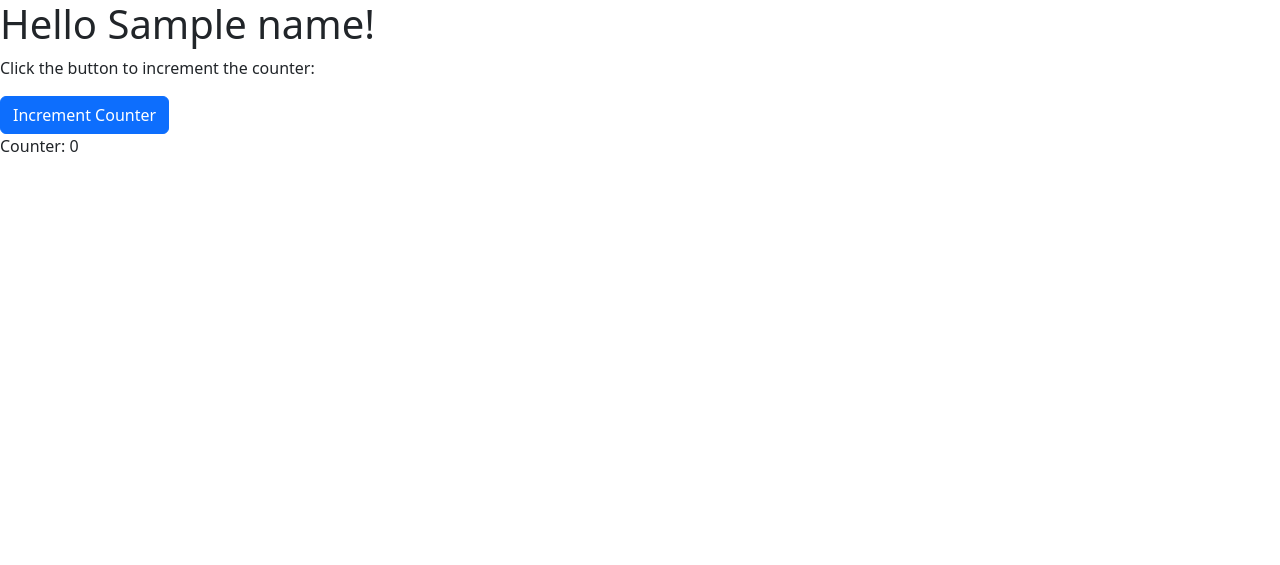
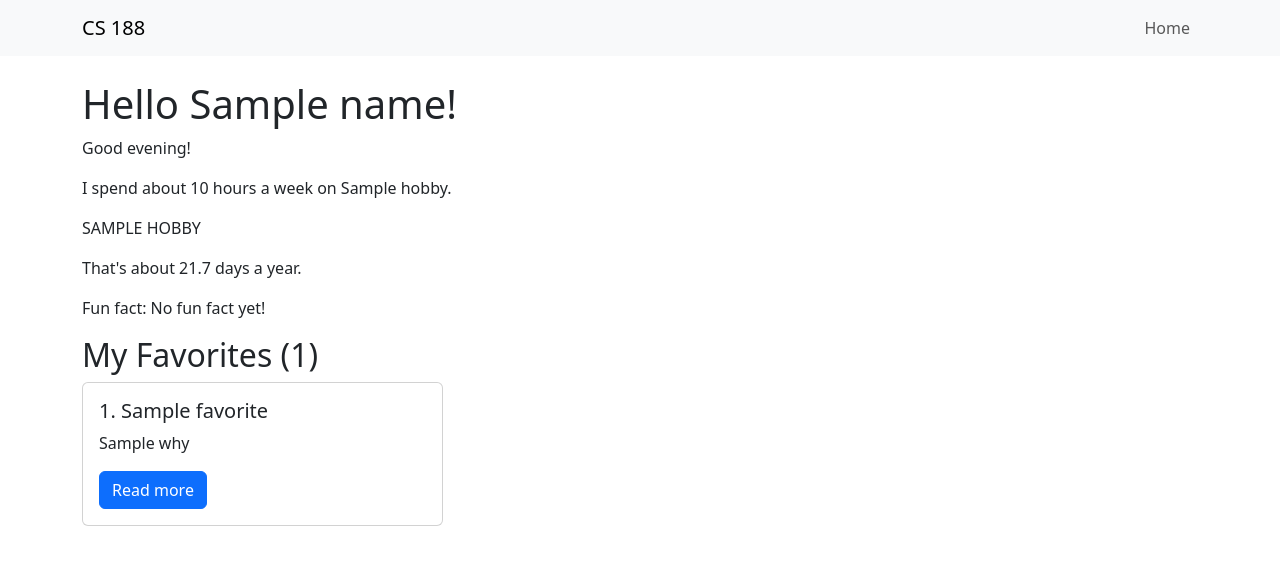
Before and after one commit to Carsonblaker/azure-web-app, a Flask app: template src/azure_web_app/templates/index.html in a window 1280 px wide. Shown: the top 565 px of the page. Run offline with Flask 3, Linux system fonts and the light colour scheme; the template is opened without the code that fills it: most values are stand-ins (such as "Sample title", 1, 10 or a date in 2020); some libraries are stand-ins or nearby versions.

Commit message:
finished Assignment part 1

```diff
--- a/src/azure_web_app/app.py
+++ b/src/azure_web_app/app.py
@@ -1,6 +1,14 @@
 from flask import Flask, render_template
+from datetime import datetime
+from flask import Flask, render_template
+from flask import Flask, abort, render_template
 
-
+FAVORITES = [
+    {"id": 1, "Music": "FAVORITE #1", "why": "How I relax"},
+    {"id": 2, "Videogames": "FAVORITE #2", "why": "Play with friends"},
+    {"id": 3, "Travel": "FAVORITE #3", "why": "Can explore and learn about new cultures"},
+    {"id": 4, "Food": "FAVORITE #4", "why": "I love to eat"},
+]
 def create_app():
     app = Flask(__name__)
     setup_routes(app)
@@ -8,11 +16,26 @@ def create_app():
 
 
 def index():
-    return render_template("index.html", name="Flask Bootstrap5")
+    return render_template(
+        "index.html",
+        name="Carson Blaker",
+        hobby="Weight lifting",
+        hours_per_week=30,  # roughly how many hours a week you spend on it
+        fun_fact="I can bench press 225 pounds!",  # a fun fact about yourself
+        hour=datetime.now().hour,
+        show_counter=True,
+        favorites=FAVORITES,
+    )
 
+def favorite_detail(favorite_id: int):
+    for favorite in FAVORITES:
+        if favorite["id"] == favorite_id:
+            return render_template("favorite.html", favorite=favorite)
+    abort(404)
 
 def setup_routes(app):
     app.route("/")(index)
+    app.route("/favorites/<int:favorite_id>")(favorite_detail)
 
 
 def run_app(debug: bool = True) -> None:
--- /dev/null
+++ b/src/azure_web_app/templates/base.html
@@ -0,0 +1,35 @@
+<!DOCTYPE html>
+<html lang="en">
+  <head>
+    <meta charset="utf-8" />
+    <meta name="viewport" content="width=device-width, initial-scale=1" />
+    <title>{% block title %}My App{% endblock %}</title>
+    <link
+      href="https://cdn.jsdelivr.net/npm/bootstrap@5.3.3/dist/css/bootstrap.min.css"
+      rel="stylesheet"
+      integrity="sha384-QWTKZyjpPEjISv5WaRU9OFeRpok6YctnYmDr5pNlyT2bRjXh0JMhjY6hW+ALEwIH"
+      crossorigin="anonymous"
+    />
+  </head>
+  <body>
+    <nav class="navbar navbar-expand bg-body-tertiary mb-4">
+      <div class="container">
+        <a class="navbar-brand" href="{{ url_for('index') }}">CS 188</a>
+        <div class="navbar-nav">
+          <a class="nav-link" href="{{ url_for('index') }}">Home</a>
+        </div>
+      </div>
+    </nav>
+
+    <main class="container">
+      {% block content %}{% endblock %}
+    </main>
+
+    <script
+      src="https://cdn.jsdelivr.net/npm/bootstrap@5.3.3/dist/js/bootstrap.bundle.min.js"
+      integrity="sha384-YvpcrYf0tY3lHB60NNkmXc5s9fDVZLESaAA55NDzOxhy9GkcIdslK1eN7N6jIeHz"
+      crossorigin="anonymous"
+    ></script>
+    {% block scripts %}{% endblock %}
+  </body>
+</html>
--- a/src/azure_web_app/templates/index.html
+++ b/src/azure_web_app/templates/index.html
@@ -1,25 +1,43 @@
-<!DOCTYPE html>
-<html lang="en">
-  <head>
-    <!-- Set the charset -->
-    <meta charset="utf-8" />
-    <!-- Metadata to tell the browser that this document is reponsive -->
-    <meta name="viewport" content="width=device-width, initial-scale=1" />
-    <title>Hello</title>
-    <!-- Include boostrap 5, copied from their website:  https://getbootstrap.com/docs/5.3/getting-started/introduction/-->
-    <link
-      href="https://cdn.jsdelivr.net/npm/bootstrap@5.3.3/dist/css/bootstrap.min.css"
-      rel="stylesheet"
-      integrity="sha384-QWTKZyjpPEjISv5WaRU9OFeRpok6YctnYmDr5pNlyT2bRjXh0JMhjY6hW+ALEwIH"
-      crossorigin="anonymous"
-    />
-  </head>
-  <body>
-    <main>
-      <!-- Simple jinja templating. In your render_html, you can do variable substitution here. -->
+{% extends "base.html" %}
+
+{% block title %}Home{% endblock %}
+
+{% block content %}
   <h1>Hello {{ name }}!</h1>
+  <!-- this is an HTML comment -->
+    {# This is a Jinja comment #}
+  {% if hour < 12 %}
+    <p>Good morning!</p>
+  {% elif hour < 18 %}
+    <p>Good afternoon!</p>
+  {% else %}
+    <p>Good evening!</p>
+  {% endif %}
+  <p>I spend about {{ hours_per_week }} hours a week on {{ hobby }}.</p>
+  <p>{{ hobby | upper }}</p>
+  <p>That's about {{ (hours_per_week * 52 / 24) | round(1) }} days a year.</p>
+  <p>Fun fact: {{ fun_fact | default("No fun fact yet!") }}</p>
+
+  <h2>My Favorites ({{ favorites | length }})</h2>
+  <div class="row g-3">
+    {% for favorite in favorites %}
+      <div class="col-12 col-md-6 col-lg-4">
+        <div class="card h-100">
+          <div class="card-body">
+            <h5 class="card-title">{{ loop.index }}. {{ favorite.title }}</h5>
+            <p class="card-text">{{ favorite.why }}</p>
+            <a class="btn btn-primary"
+               href="{{ url_for('favorite_detail', favorite_id=favorite.id) }}">Read more</a>
+          </div>
+        </div>
+      </div>
+    {% else %}
+      <p>No favorites yet!</p>
+    {% endfor %}
+  </div>
 
   <!-- Javascript demonstration -->
+  {% if show_counter %}
   <div>
     <p>Click the button to increment the counter:</p>
     <!-- The btn and btn-primary classes are from bootstrap -->
@@ -28,18 +46,11 @@
     </button>
     <p>Counter: <span id="counter">0</span></p>
   </div>
-    </main>
+  {% endif %}
+{% endblock %}
 
-    <!-- Include the javascript necessary for bootstrap to run.
-     Generally speaking, we include the javascript last, outside of head. This makes the web page
-     load faster the first time, as it doesn't have to download the javascript -->
-    <script
-      src="https://cdn.jsdelivr.net/npm/bootstrap@5.3.3/dist/js/bootstrap.bundle.min.js"
-      integrity="sha384-YvpcrYf0tY3lHB60NNkmXc5s9fDVZLESaAA55NDzOxhy9GkcIdslK1eN7N6jIeHz"
-      crossorigin="anonymous"
-    ></script>
-
-    <!-- Include our  -->
+{% block scripts %}
+  {% if show_counter %}
   <script src="{{ url_for('static', filename='js/button.js') }}"></script>
-  </body>
-</html>
+  {% endif %}
+{% endblock %}
```
Also changed, not shown: src/azure_web_app/templates/favorite.html (added, +9 -0 lines). Lines whose indentation alone changed are shown as unchanged.
